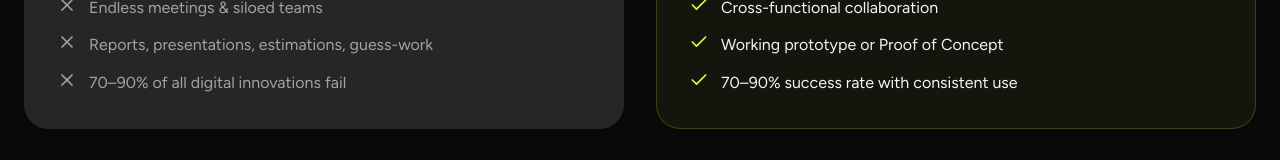
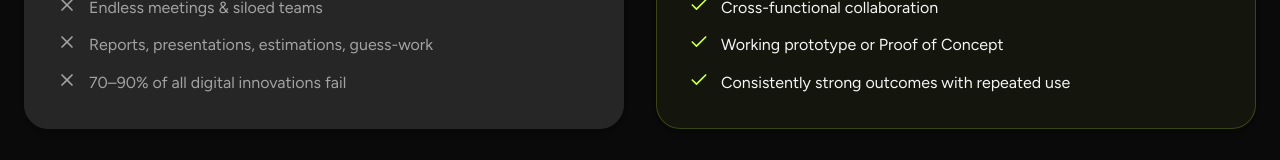
Before and after one commit to jaap-paaj/toc-website, a Next.js app: page /innovate in a window 1280 px wide. Shown: the part 2210-2370 px from the top of the page. Built offline with nearby package versions, Linux system fonts and the light colour scheme; no server answers.

Commit message:
Content: refine Innovate why us (remove 70% claim)

```diff
--- a/src/app/_content/innovate.ts
+++ b/src/app/_content/innovate.ts
@@ -103,7 +103,7 @@ export const innovateContent: InnovateContent = {
                     { tone: "positive", text: "Real customer input & early testing" },
                     { tone: "positive", text: "Cross-functional collaboration" },
                     { tone: "positive", text: "Working prototype or Proof of Concept" },
-                    { tone: "positive", text: "70–90% success rate with consistent use" }
+                    { tone: "positive", text: "Consistently strong outcomes with repeated use" }
                 ]
             }
         },
```
